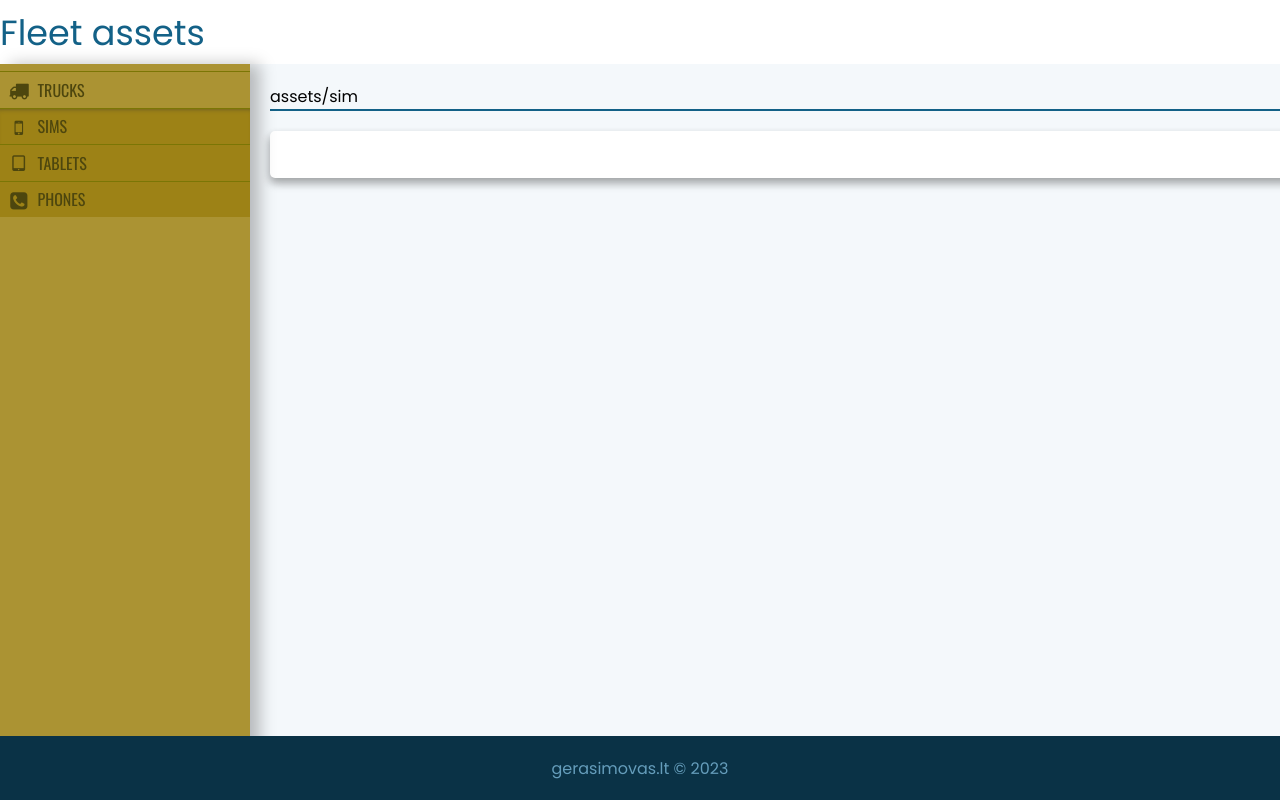
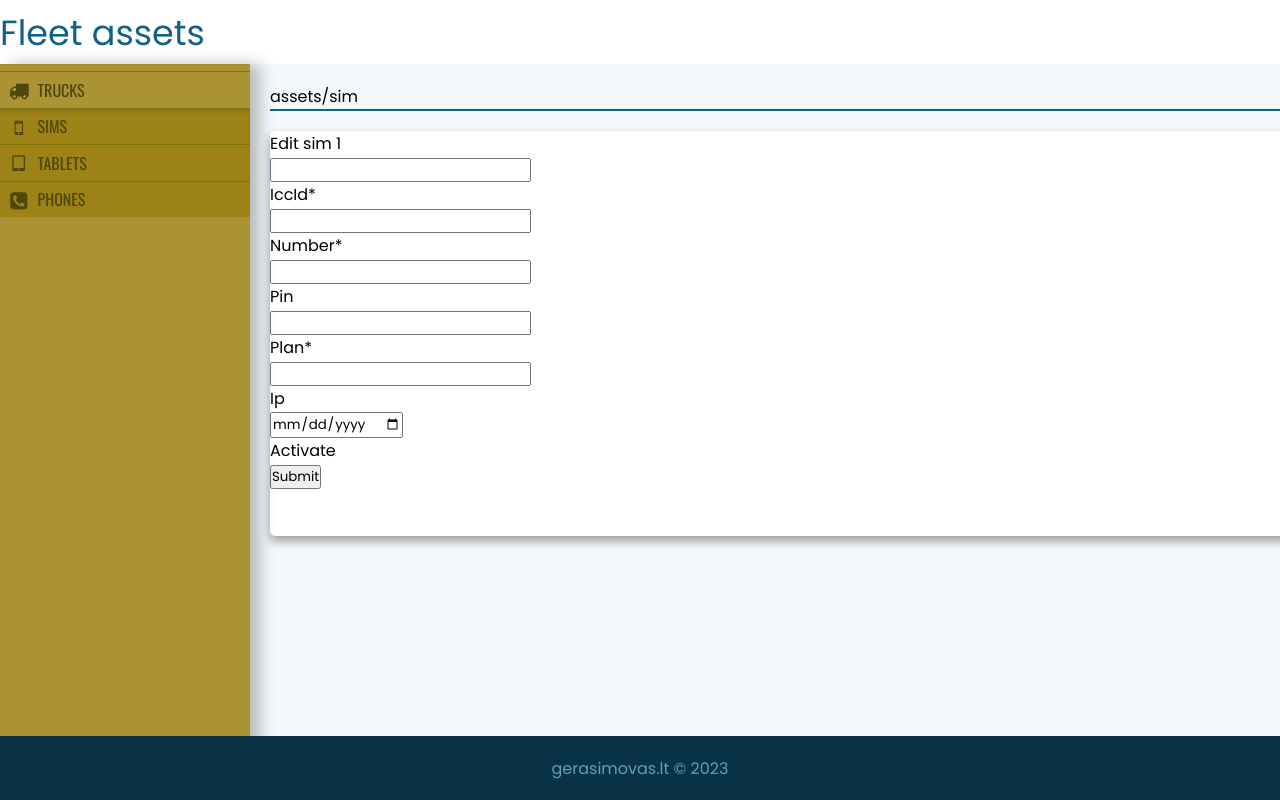
Before and after one commit to nuliow5/fleet-assets-frontend, a React (Create React App) app: page /assets/sims/edit-sim/1 in a window 1280 px wide. Built offline with nearby package versions, Linux system fonts and the light colour scheme; no server answers.

Commit message:
now user can edit chosen sim

```diff
--- /dev/null
+++ b/src/components/crude/EditSim.tsx
@@ -0,0 +1,171 @@
+import {useNavigate, useParams} from "react-router-dom";
+import React, {useEffect, useState} from "react";
+
+const EditSim = () => {
+
+    const {id} = useParams();
+
+    const navigate = useNavigate();
+
+    const [editSim, setEditSim] = useState(
+        {
+            id: '',
+            iccid: '',
+            number: '',
+            pin: "",
+            // operator: '',
+            plan: '',
+            ip: '',
+            activate: ''
+        });
+
+    const [message, setMessage]= useState('');
+
+    useEffect(() => {
+        const getSim = async () => {
+            const reqData = await fetch(`http://localhost:8082/assets/sims/${id}`);
+            const resData = await reqData.json();
+            setEditSim(resData);
+        }
+        getSim();
+    }, [id]);
+
+
+    const showInput = (e: any) => {
+        setEditSim({...editSim, [e.target.name]: e.target.value});
+    }
+
+    const handleUpdate = async (e: any) => {
+        e.preventDefault();
+        const editInputvalue = {
+            id: editSim.id,
+            iccid: editSim.iccid,
+            number: editSim.number,
+            pin: editSim.pin,
+            // operator: editSim.operator,
+            plan: editSim.plan,
+            ip: editSim.ip,
+            activate: editSim.activate
+
+        };
+        console.log(editInputvalue);
+        let res = await fetch("http://localhost:8082/assets/sims", {
+            method: "PUT",
+            headers: {'content-type': 'application/json'},
+            body: JSON.stringify(editInputvalue)
+        });
+
+        let resjson = await res.json();
+        if (res.status === 200) {
+            setMessage(resjson.success);
+            setTimeout(() => {
+                navigate('/assets/sims');
+            }, 2000);
+
+        }
+        else {
+            setMessage("Some error Occured");
+        }
+
+    }
+
+    return (
+        <>
+            <div>
+                Edit sim {id}
+            </div>
+
+            <form onSubmit={handleUpdate}>
+
+                <div className={'form-row'}>
+                    <div className={'input-data1'}>
+                        <input type={'text'} name={'iccid'}
+                               value={editSim.iccid}
+                               onChange={showInput}
+                               required={false}
+                        />
+                        <div className={'underline'}></div>
+                        <label htmlFor={""}>IccId*</label>
+                    </div>
+
+                    <div className={'input-data1'}>
+                        <input type={'text'} name={'number'}
+                               value={editSim.number}
+                               onChange={showInput}
+                               required={false}/>
+                        <div className={'underline'}></div>
+                        <label htmlFor={""}>Number*</label>
+                    </div>
+                </div>
+
+                <div className="form-row">
+                    <div className={'input-data1'}>
+                        <input type={'text'} name={'pin'}
+                               value={editSim.pin}
+                               onChange={showInput}
+                               required={false}/>
+                        <div className={'underline'}></div>
+                        <label htmlFor={""}>Pin</label>
+
+                    </div>
+
+                    {/*<div className={'select-data1'}>*/}
+                    {/*    <label htmlFor={""}>Operator* </label>*/}
+                    {/*    <select className={''} name={'operator'}*/}
+                    {/*            value={editSim.operator}*/}
+                    {/*            onChange={showInput}*/}
+                    {/*            required={true}>*/}
+                    {/*        <option value={''}>-- Please select --</option>*/}
+                    {/*        <option value={'0'}>TELIA</option>*/}
+                    {/*        <option value={'1'}>BITE</option>*/}
+                    {/*        <option value={'2'}>TELE2</option>*/}
+                    {/*    </select>*/}
+                    {/*    /!*<div className={'underline'}></div>*!/*/}
+
+                    {/*</div>*/}
+                </div>
+
+                <div className={'form-row'}>
+                    <div className={'input-data1'}>
+                        <input type={'text'} name={'plan'}
+                               value={editSim.plan}
+                               onChange={showInput}
+                               required={false}/>
+                        <div className={'underline'}></div>
+                        <label htmlFor={""}>Plan*</label>
+                    </div>
+                    <div className={'input-dat1'}>
+                        <input type={'text'} name={'ip'}
+                               value={editSim.ip}
+                               onChange={showInput}
+                               required={false}/>
+                        <div className={'underline'}></div>
+                        <label htmlFor={""}>Ip</label>
+                    </div>
+                </div>
+                <div className={'form-row'}>
+                    <div className={'input-data1'}>
+                        <input type={'date'} name={'activate'}
+                               value={editSim.activate}
+                               onChange={showInput}
+                               required={false}/>
+                        <div className={'underline'}></div>
+                        <label>Activate</label>
+
+                    </div>
+
+                    <div className={'input-data1'}>
+
+                        <label htmlFor={""}></label>
+                        <button type={'submit'} className={'btn btn-success btn-lg'}>Submit</button>
+
+                    </div>
+                </div>
+
+
+            </form>
+        </>
+    )
+}
+
+export default EditSim;
--- a/src/components/information/Sims.tsx
+++ b/src/components/information/Sims.tsx
@@ -32,16 +32,18 @@ const Sims = () => {
     }, [])
 
 
-
-
     return (
         <>
             <div className={'sub_header'}>
                 {/*| + new asset | filter |*/}
-                <Link to={"/assets/sims/add-new-sim"} className={"btn-warning"}>Add new sim</Link>
-                <div className={"btn-warning"}>Filter</div>
+                <Link to={"/assets/sims/add-new-sim"} className={"btn-warning"}>
+                    <i className={"fa fa-plus-square"} aria-hidden="true"></i>
+                </Link>
+
+                <div className={"btn-warning"}>
+                    <i className={"fa fa-filter"} aria-hidden="true"></i>
+                </div>
             </div>
-
 
 
             <table className="table">
@@ -78,7 +80,14 @@ const Sims = () => {
                                         <td>{sim.ip}</td>
                                         <td>{sim.activate}</td>
                                         <td>{sim.deActivate}</td>
-                                        <td>edit | delete</td>
+                                        <td className={'action-td'}>
+                                            <Link to={'/assets/sims/edit-sim/' + sim.id} className={'btn-edit'}>
+                                                <i className={"fa fa-pencil-square-o"}></i>
+                                            </Link>
+                                            <Link to={''} className={'btn-delete'}>
+                                                <i className={"fa fa-times-circle"}></i>
+                                            </Link>
+                                        </td>
                                     </tr>
                                 )
                             }
--- a/src/containers/App.tsx
+++ b/src/containers/App.tsx
@@ -10,6 +10,7 @@ import Sims from "../components/information/Sims";
 import Tablets from "../components/information/Tablets";
 import Phones from "../components/information/Phones";
 import AddNewSim from "../components/crude/AddNewSim";
+import EditSim from "../components/crude/EditSim";
 
 
 function App() {
@@ -34,6 +35,7 @@ function App() {
                                         <Route path="/assets//tablets" element={<Tablets/>}/>
                                         <Route path="/assets/phones" element={<Phones/>}/>
                                         <Route path="/assets/sims/add-new-sim" element={<AddNewSim/>}/>
+                                        <Route path="/assets/sims/edit-sim/:id" element={<EditSim/>}/>
                                     </Routes>
                                 </div>
                             </div>
--- a/src/style/style.css
+++ b/src/style/style.css
@@ -179,23 +179,54 @@ td {
 
 }
 
+.btn-edit {
+    color: #8f8f00;
+    cursor: pointer;
+    /*min-width: 40px;*/
+    /*margin-left: 2px;*/
+
+    text-decoration: none;
+
+
+}
+
+.btn-edit:hover {
+    color: #707004;
+}
+
+.btn-delete {
+    color: #f50808;
+    cursor: pointer;
+    /*padding: 3px 7px;*/
+    /*min-width: 60px;*/
+    /*margin-left: 2px;*/
+
+    text-decoration: none;
+
+
+}
+
+.action-td{
+    width: 120px;
+}
+
+.btn-delete:hover {
+    color: #a90707;
+}
+
 .btn-warning {
-    background-color: #0d4d6b;
-    /*border: 2px solid #0d4d6b;*/
-    color: white;
+    color: #ffffff;
     cursor: pointer;
-    padding: 9px 15px;
-    min-width: 100px;
-    margin-left: 2px;
-    text-align: center;
     text-decoration: none;
-    display: inline-block;
-    box-shadow: 0 0 5px -1px rgba(0, 0, 0, 0.2);
+    margin-top: -5px;
+
 }
 
 .btn-warning:hover {
-    background-color: #11729f;
-    box-shadow: 0 0 5px -1px rgba(0, 0, 0, 0.6);
+    /*background-color: #11729f;*/
+    box-shadow: 0 0 5px -2px rgba(0, 0, 0, 0.6);
+    color: #dcd4a7;
+
 }
 
 .row {
```
Also changed, not shown: src/components/crude/DeleteSim.tsx (added, +11 -0 lines).
